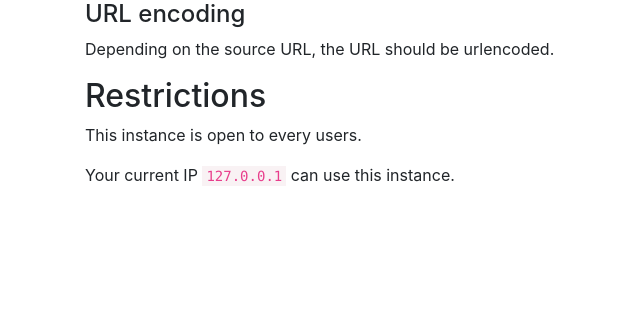
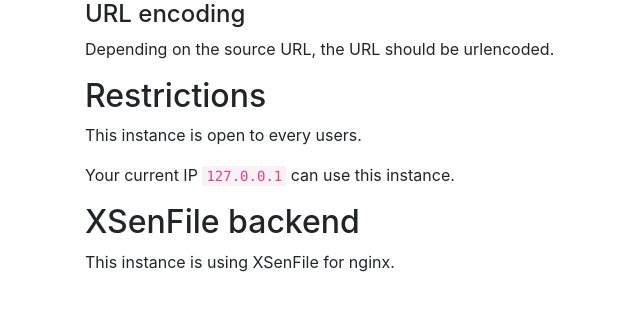
Before and after one commit to ivoire/KissCache, a Django app: page /help/ in a window 1280 px wide. Shown: the part 265-576 px from the top of the page, without its empty margins (0-640 px from the left). Run offline with Django 4.2, Linux system fonts and the light colour scheme; some libraries are stand-ins or nearby versions.

Commit message:
Mention the xsendfile backend in the /help page

```diff
--- a/kiss_cache/templates/kiss_cache/help.html
+++ b/kiss_cache/templates/kiss_cache/help.html
@@ -37,6 +37,9 @@
     <p>This instance is open to every users.</p>
     {% endif %}
     <p>Your current IP <code>{{ user_ip }}</code> {{ user_ip_allowed|yesno:"can,can't" }} use this instance.</p>
+
+    <h2>XSenFile backend</h2>
+    <p>This instance is using XSenFile for {{ XSENDFILE_BACKEND }}.</p>
   </div>
 </div>
 {% endblock body %}
--- a/kiss_cache/views.py
+++ b/kiss_cache/views.py
@@ -56,6 +56,7 @@ def help(request):
             "user_ip": get_user_ip(request),
             "user_ip_allowed": is_client_allowed(request),
             "api_url": request.build_absolute_uri(reverse("api.fetch")),
+            "XSENDFILE_BACKEND": settings.XSENDFILE_BACKEND,
         },
     )
 
```
